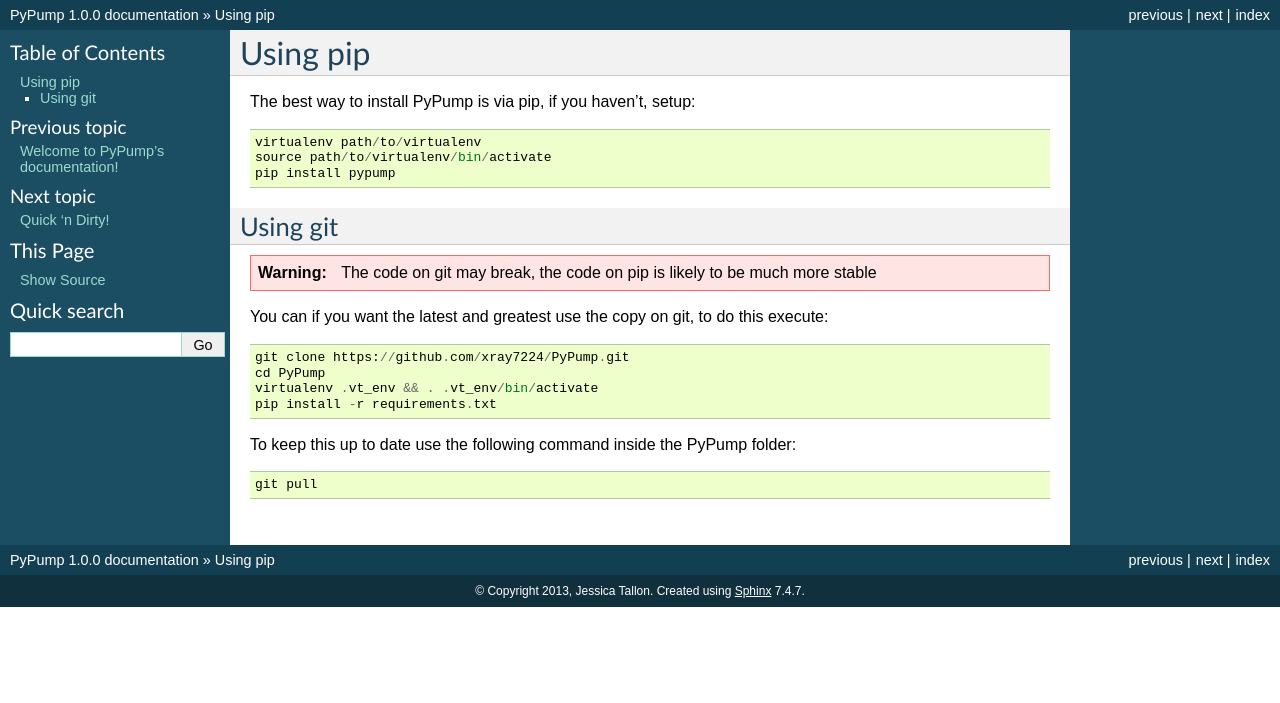
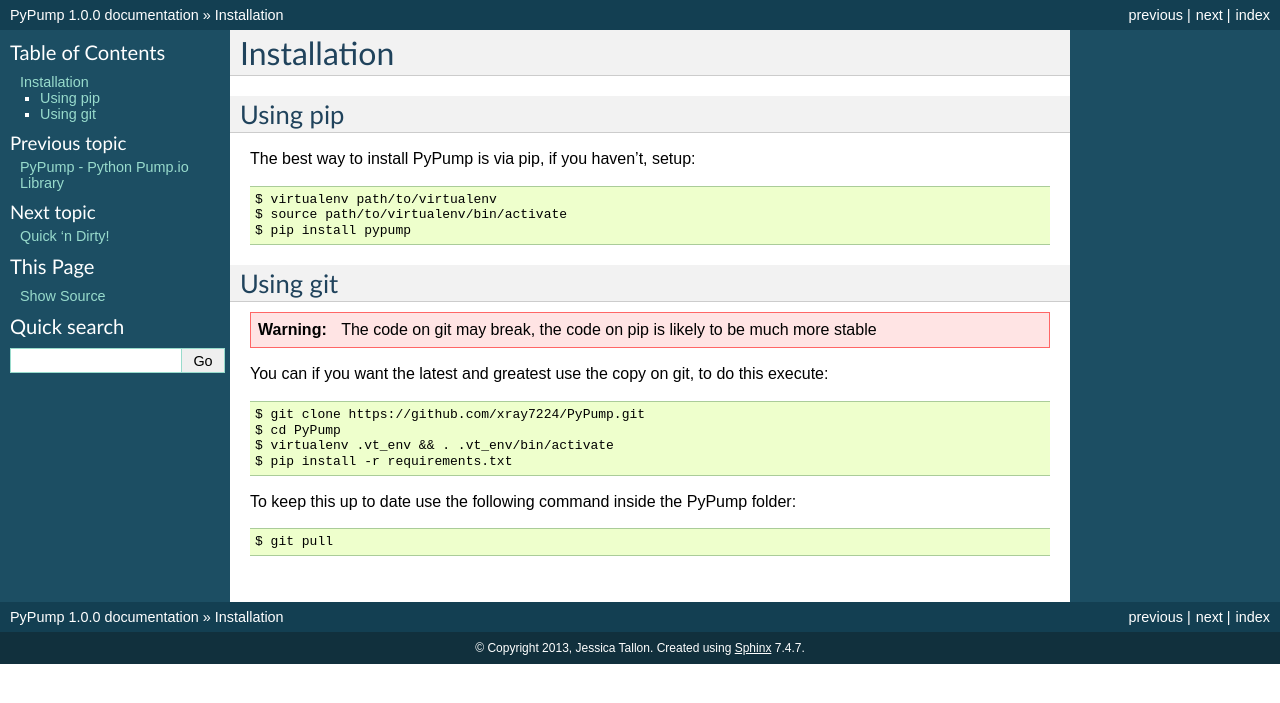
Before and after one commit to tsyesika/PyPump, a Sphinx documentation site: the page built from docs/gettingstarted/installing.rst, in a window 1280 px wide. Shown: the top 703 px of the page. Built offline with Sphinx 7.4.7, drawn with Linux system fonts in a browser that asks for light colours; pages that are not in the unit, such as notebooks, are missing from menus.

Commit message:
Makes docs a bit nicer

```diff
--- a/docs/gettingstarted/installing.rst
+++ b/docs/gettingstarted/installing.rst
@@ -1,13 +1,15 @@
-
+=============
+Installation
+=============
 
 Using pip
-==========
+---------
 
 The best way to install PyPump is via pip, if you haven't, setup::
 
-    virtualenv path/to/virtualenv
-    source path/to/virtualenv/bin/activate
-    pip install pypump
+    $ virtualenv path/to/virtualenv
+    $ source path/to/virtualenv/bin/activate
+    $ pip install pypump
 
 
 Using git
@@ -17,11 +19,11 @@
 
 You can if you want the latest and greatest use the copy on git, to do this execute::
 
-    git clone https://github.com/xray7224/PyPump.git
-    cd PyPump
-    virtualenv .vt_env && . .vt_env/bin/activate
-    pip install -r requirements.txt
+    $ git clone https://github.com/xray7224/PyPump.git
+    $ cd PyPump
+    $ virtualenv .vt_env && . .vt_env/bin/activate
+    $ pip install -r requirements.txt
 
 To keep this up to date use the following command inside the PyPump folder::
 
-    git pull
+    $ git pull
```
Also changed, not shown: docs/index.rst (+15 -2 lines).
